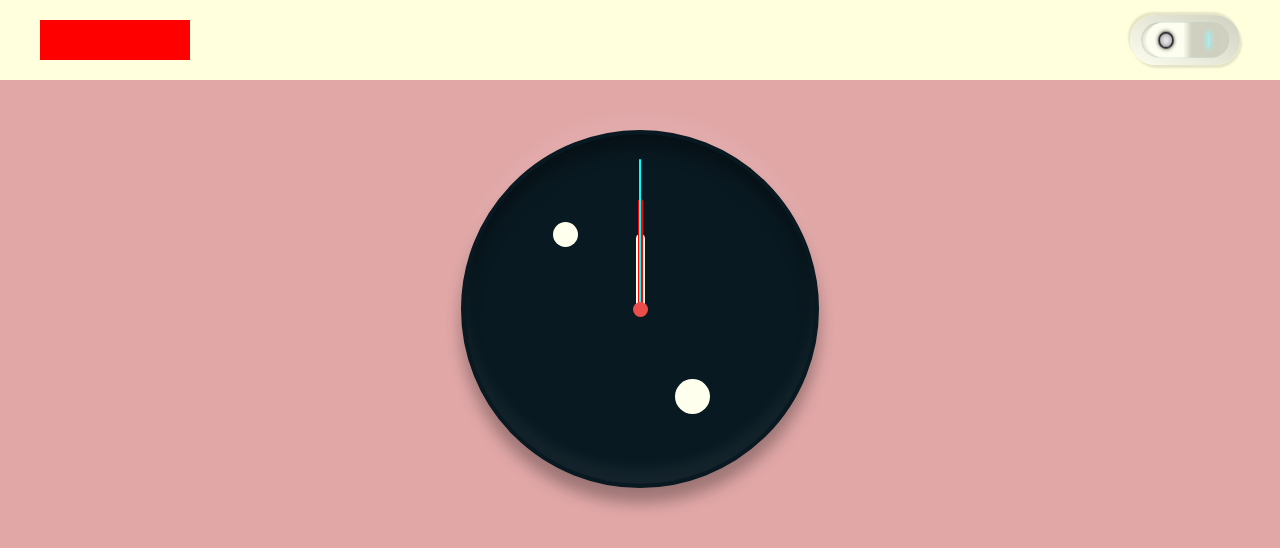
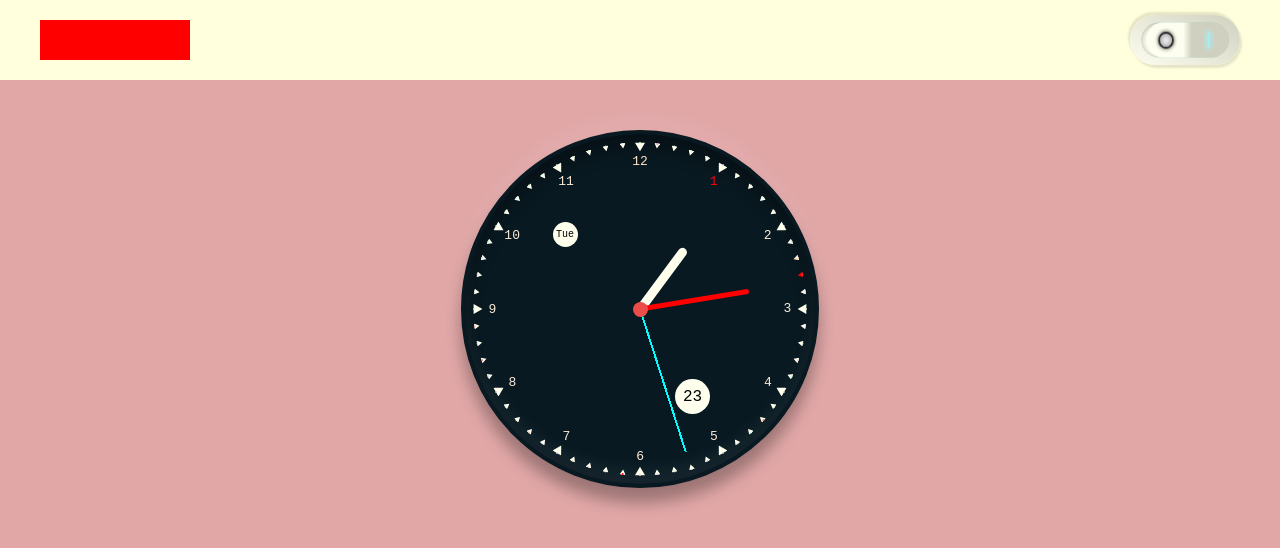
Before and after one commit to shanth1/neumorphism, a website built with webpack: page src/index.html in a window 1280 px wide. Shown: the top 548 px of the page. Built offline with nearby package versions, Linux system fonts and the light colour scheme.

Commit message:
fix after merge
fix js export after merge master and feature_clock branch

```diff
--- a/src/common.blocks/clock/clock.js
+++ b/src/common.blocks/clock/clock.js
@@ -1,15 +1,14 @@
+const { clockWork } = require('../clockwork/clockwork.js');
+const { clockFace } = require('../clockface/clockface.js');
+
 let date = getDate()
-console.log(date.getHours())
-
-const hourCorrection = 12
-const deg = 6;
 
 function getDate(){
     return new Date();
 }
 
 function getDateValues(date){
-    return dateValues = {
+    return {
         date: date.getDate(),
         day: date.getDay(),
 
@@ -23,16 +22,13 @@ function getDateValues(date){
     }
 }
 
-setInterval(()=>{
+clockWork(getDateValues(date), false)
+let interval = setInterval(()=>{
     let date = getDate()
     let dateValues = getDateValues(date)
 
-    clockWork(dateValues)
+    clockWork(dateValues, true)
     clockFace(dateValues)
 })
 
-function createElement(className, tagName){
-    let element = document.createElement(tagName)
-    element.className = className
-    return element
-}
+export {interval}
--- a/src/common.blocks/clockface/clockface.css
+++ b/src/common.blocks/clockface/clockface.css
@@ -2,7 +2,6 @@
 @import "./clockface__day-week.css";
 @import "./clockface__day-month.css";
 
-@import "./clockface__number.css";
 @import "./clockface__number.css";
 
 @import "./clockface__icon-serif.css";
--- a/src/common.blocks/clockface/clockface.js
+++ b/src/common.blocks/clockface/clockface.js
@@ -1,3 +1,6 @@
+const hourCorrection = 12
+const deg = 6;
+
 const daysOfWeek = [
     'Sun',
     'Mon',
@@ -101,3 +104,12 @@ function setIndicators(){
     dayMonth.innerHTML = dateValues.date
     dayWeek.innerHTML = daysOfWeek[dateValues.day]
 }
+
+function createElement(className, tagName){
+    let element = document.createElement(tagName)
+    element.className = className
+    return element
+}
+
+
+export {daysOfWeek, wrap, getColor, clockFace, setIndicators, createElement}
--- a/src/common.blocks/clockwork/clockwork.js
+++ b/src/common.blocks/clockwork/clockwork.js
@@ -1,16 +1,18 @@
-/* Clock */
 const hour = document.querySelector('.clockwork__hour');
 const minute = document.querySelector('.clockwork__minute');
 const second = document.querySelector('.clockwork__second');
 
 // const transition = 'transition: 0.5s cubic-bezier(0.9, 0, 0, 1);'
-const transition = 'transition: 0.3s '
 
-//Дублирование кода
-rotateClockwork(getDateValues(date))
-
-function clockWork(dateValues){
-    rotateClockwork(dateValues, transition)
+function clockWork(dateValues, transition){
+    if (transition){
+        transition = 'transition: 0.3s'
+    }else{
+        transition = ''
+    }
+    hour.style.cssText = `transform: rotate(${(dateValues.hrDeg)+(dateValues.mnVal/2)}deg); ${transition}`;
+    minute.style.cssText = `transform: rotate(${dateValues.mnDeg + dateValues.scVal/10}deg); ${transition}`;
+    second.style.cssText = `transform: rotate(${dateValues.scDeg}deg);  ${transition}`;
 }
 
 function rotateClockwork(dateValues, transition){
@@ -18,3 +20,5 @@ function rotateClockwork(dateValues, transition){
     minute.style.cssText = `transform: rotate(${dateValues.mnDeg + dateValues.scVal/10}deg); ${transition}`;
     second.style.cssText = `transform: rotate(${dateValues.scDeg}deg);  ${transition}`;
 }
+
+export {clockWork}
--- a/src/common.blocks/switchers/switchers.js
+++ b/src/common.blocks/switchers/switchers.js
@@ -7,8 +7,8 @@ let iconOn = document.querySelector('.switchers__icon-on');
 let iconOff = document.querySelector('.switchers__icon-off');
 
 // Добавить обработчики ошибок на селектор
+
 let switchers = {
-
     leftTrigger: document.querySelector(".switchers__trigger").addEventListener('click', ()=>{
 
         switchUpper.classList.remove("switchers__switch-box_theme_light");
@@ -26,6 +26,7 @@ let switchers = {
         iconOn.className = 'switchers__icon-on switchers__icon-on_no-power';
         iconOff.className = 'switchers__icon-off switchers__icon-off_power';
     }),
+
     rightTrigger: document.querySelector(".switchers__trigger.switchers__trigger_right").addEventListener('click', ()=>{
         switchUpper.classList.remove("switchers__switch-box_theme_dark");
         switchUpper.classList.add("switchers__switch-box_theme_light");
--- a/src/index.js
+++ b/src/index.js
@@ -1,2 +1,3 @@
 require('./style.css');
 require('./common.blocks/switchers/switchers.js');
+require('./common.blocks/clock/clock.js');
--- a/webpack.config.js
+++ b/webpack.config.js
@@ -6,6 +6,9 @@ module.exports = {
     mode: 'development',
     entry: {
         index: path.resolve(__dirname, "src", "index.js")
+    },
+    devServer: {
+        static: './dist',
     },
     output: {
         filename: '[name].main.[hash].js',
```
Also changed, not shown: package.json (+5 -3 lines), dist/index.html, 4 other files.
